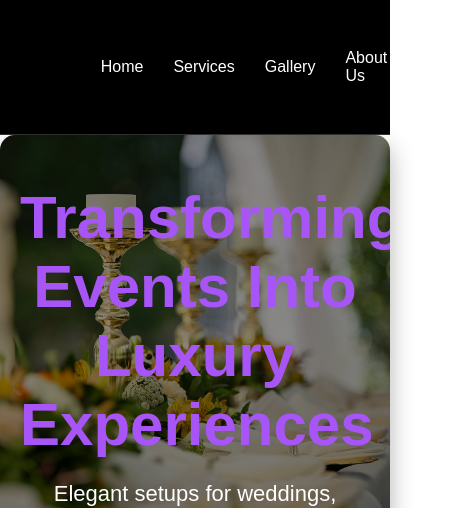
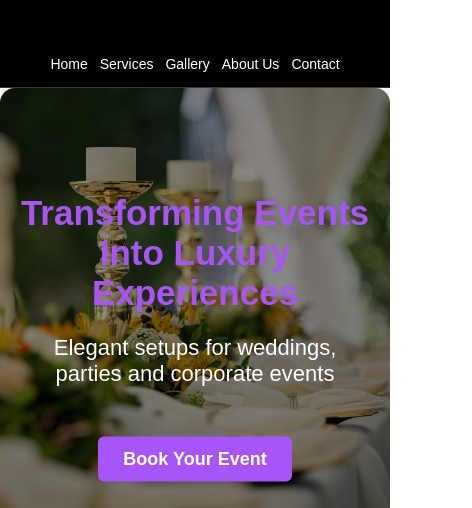
Before and after one commit to Joedev81/quepasa-events, a React (Create React App) app in the folder client/: page / in a window 390 px wide. Shown: the top 508 px of the page, 472 px wide, since content can reach past the window. Built offline with nearby package versions, Linux system fonts and the light colour scheme.

Commit message:
Make navbar mobile responsive

```diff
--- a/client/src/App.css
+++ b/client/src/App.css
@@ -1,7 +1,7 @@
 body{
 margin: 0;
 font-family: Arial, Helvetica, sans-serif;
-background: bwhite;
+background: white;
 color: black;
 }
 
@@ -79,3 +79,33 @@ border-bottom: 1px solid #333;
   height: 100px;
   object-fit: contain;
 }
+
+@media (max-width: 768px) {
+
+  .navbar {
+    flex-direction: column;
+    padding: 15px 10px;
+    gap: 15px;
+  }
+
+  .navbar h2 {
+    margin: 0;
+    font-size: 22px;
+    text-align: center;
+  }
+
+  .navbar div {
+    flex-wrap: wrap;
+    justify-content: center;
+    gap: 12px;
+  }
+
+  .navbar a {
+    margin-left: 0;
+    font-size: 14px;
+  }
+
+  .hero h1 {
+    font-size: 35px;
+  }
+}
```
